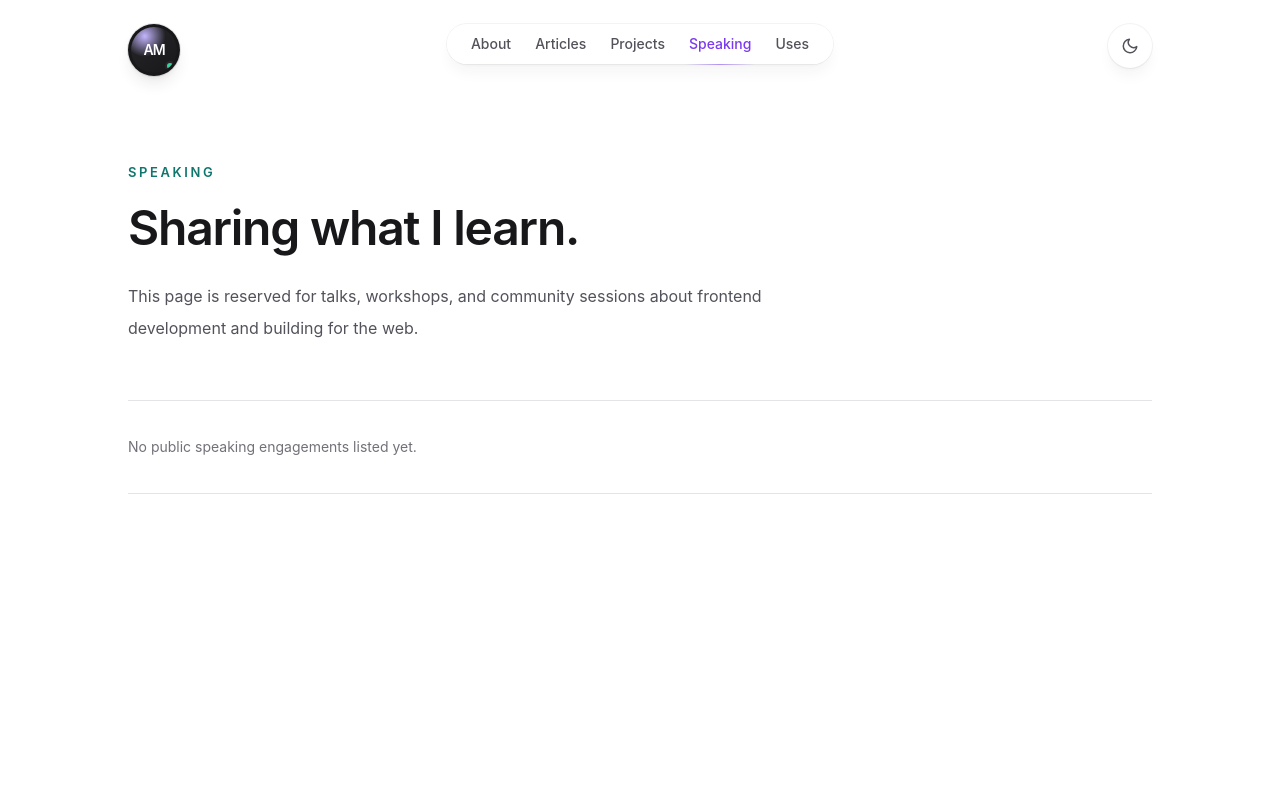
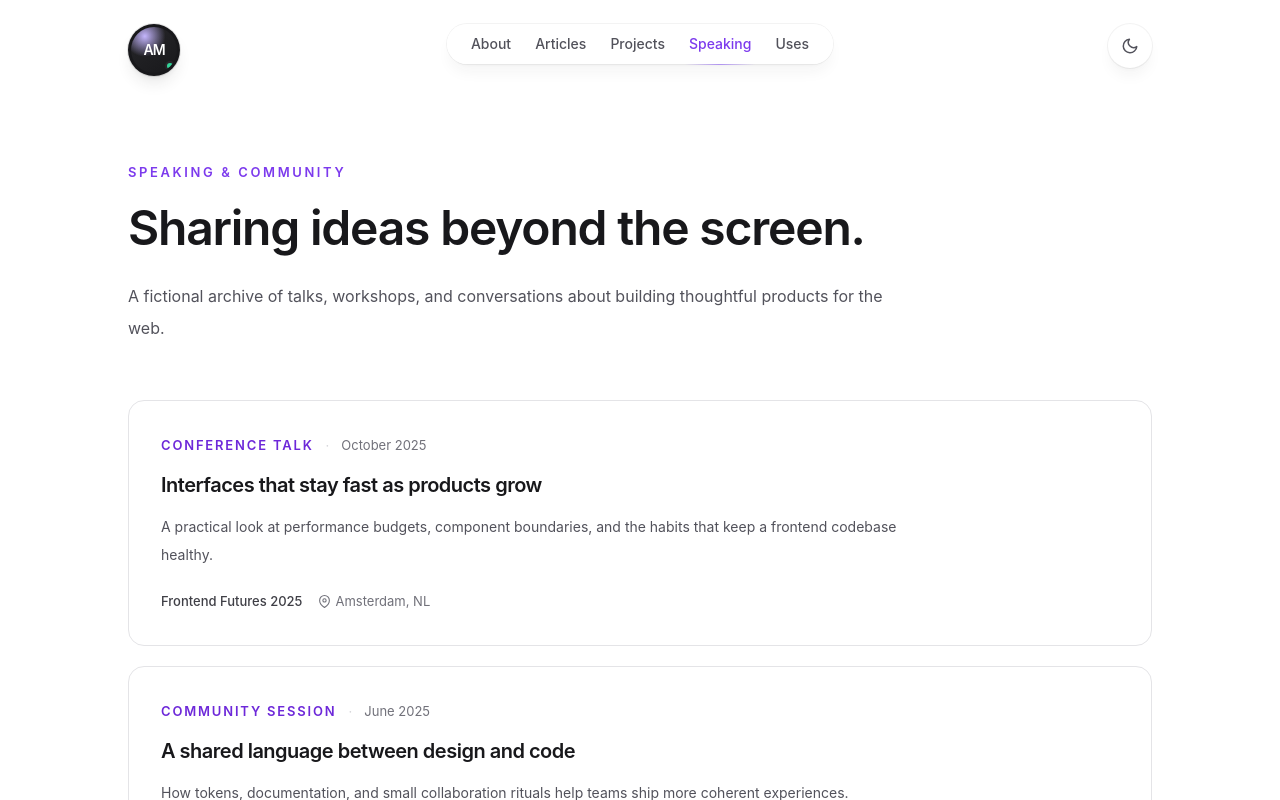
Before and after one commit to Amirsaboor/PersonalWebsite, a Next.js app: page /PersonalWebsite/speaking in a window 1280 px wide. Shown: the top 800 px of the page. Built offline with nearby package versions, Linux system fonts and the light colour scheme.

Commit message:
Fill portfolio editorial pages with fictional content

```diff
--- a/src/app/speaking/page.js
+++ b/src/app/speaking/page.js
@@ -1,21 +1,28 @@
 import { Container } from '@/components/Container'
+import { FiArrowUpRight, FiMapPin } from 'react-icons/fi'
 
 export const metadata = {
   title: 'Speaking',
-  description: 'Speaking and community events.',
+  description: 'Fictional frontend engineering talks and community sessions.',
 }
+
+const talks = [
+  { event: 'Frontend Futures 2025', location: 'Amsterdam, NL', date: 'October 2025', type: 'Conference talk', title: 'Interfaces that stay fast as products grow', detail: 'A practical look at performance budgets, component boundaries, and the habits that keep a frontend codebase healthy.' },
+  { event: 'Design Systems Social', location: 'Copenhagen, DK', date: 'June 2025', type: 'Community session', title: 'A shared language between design and code', detail: 'How tokens, documentation, and small collaboration rituals help teams ship more coherent experiences.' },
+  { event: 'Web Makers Meetup', location: 'Online', date: 'March 2025', type: 'Live workshop', title: 'Accessible interactions from the first commit', detail: 'A hands-on session on semantic HTML, keyboard interaction, focus management, and testing real user flows.' },
+]
 
 export default function Speaking() {
   return (
     <Container className="mt-16 sm:mt-24">
-      <header className="max-w-2xl">
-        <p className="text-xs font-semibold uppercase tracking-[0.2em] text-teal-700 dark:text-teal-400">Speaking</p>
-        <h1 className="mt-4 text-4xl font-semibold tracking-tight text-zinc-900 dark:text-zinc-100 sm:text-5xl">Sharing what I learn.</h1>
-        <p className="mt-6 text-base leading-8 text-zinc-600 dark:text-zinc-400">This page is reserved for talks, workshops, and community sessions about frontend development and building for the web.</p>
+      <header className="max-w-3xl">
+        <p className="text-xs font-semibold uppercase tracking-[0.2em] text-violet-600 dark:text-violet-300">Speaking & community</p>
+        <h1 className="mt-4 text-4xl font-semibold tracking-tight text-zinc-900 dark:text-zinc-100 sm:text-5xl">Sharing ideas beyond the screen.</h1>
+        <p className="mt-6 text-base leading-8 text-zinc-600 dark:text-zinc-400">A fictional archive of talks, workshops, and conversations about building thoughtful products for the web.</p>
       </header>
-      <div className="mt-14 border-y border-zinc-200 py-8 dark:border-zinc-800">
-        <p className="text-sm leading-7 text-zinc-500 dark:text-zinc-400">No public speaking engagements listed yet.</p>
-      </div>
+      <div className="mt-14 space-y-5">{talks.map((talk) => <article key={talk.title} className="rounded-2xl border border-zinc-200 p-6 transition hover:border-zinc-300 dark:border-zinc-800 dark:hover:border-zinc-700 sm:p-8"><div className="flex flex-wrap items-center gap-3 text-xs"><span className="font-semibold uppercase tracking-[0.14em] text-violet-700 dark:text-violet-300">{talk.type}</span><span className="text-zinc-300 dark:text-zinc-700">·</span><span className="text-zinc-500">{talk.date}</span></div><h2 className="mt-3 text-xl font-semibold tracking-tight text-zinc-900 dark:text-zinc-100">{talk.title}</h2><p className="mt-3 max-w-3xl text-sm leading-7 text-zinc-600 dark:text-zinc-400">{talk.detail}</p><div className="mt-5 flex flex-wrap items-center gap-4 text-xs text-zinc-500"><span className="font-medium text-zinc-700 dark:text-zinc-300">{talk.event}</span><span className="inline-flex items-center gap-1"><FiMapPin /> {talk.location}</span></div></article>)}</div>
+      <div className="mt-12 border-t border-zinc-200 pt-8 dark:border-zinc-800"><p className="text-sm text-zinc-500">Interested in a conversation about frontend craft or design systems?</p><a href="mailto:hello@alexmorgan.dev" className="mt-3 inline-flex items-center gap-2 text-sm font-medium text-violet-700 dark:text-violet-300">Invite Alex to speak <FiArrowUpRight /></a></div>
+      <p className="mt-8 text-xs text-zinc-400">All event names, dates, and talk details are fictional sample content.</p>
     </Container>
   )
 }
```
